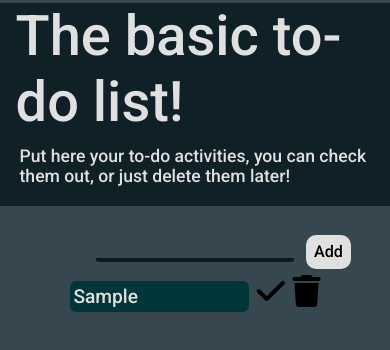
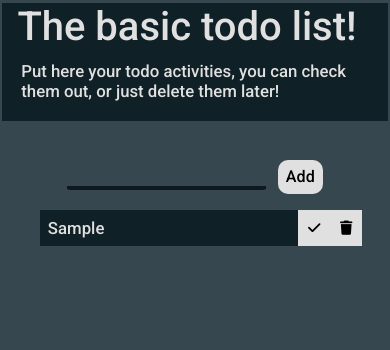
Before and after one commit to federicoig/todo-list, a plain HTML site: page index.html in a window 390 px wide. Both pictures are taken after typing "Sample" into the empty fields and a click on the button "Add". Drawn offline with Linux system fonts and the light colour scheme.

Commit message:
final buttons, added the check and delete features, new styles

```diff
--- a/app.js
+++ b/app.js
@@ -1,23 +1,15 @@
-let toDoList = document.querySelector("#to-do-list")
-let buttons = document.querySelector(".buttons")
-let paragraph = document.createElement("p")
-let checkButton = document.createElement("i")
-checkButton.setAttribute("onclick", "done()")
-let deleteButton = document.createElement("i")
-checkButton.className = "fas fa-check fa-2x"
-deleteButton.className = "fas fa-trash fa-2x"
-paragraph.className = "to-do"
-let activities = []
+const button = document.querySelector("form.button")
+const todoList = document.querySelector(".todo-list")
 
 function addAnimation(button){
+    button.classList.remove("button:hover")
     button.classList.add("clicked-button")
-    setTimeout(function(){removeAnimation(button)}, 400)
-    button.classList.remove("unclick-button")
+    setTimeout(function(){removeAnimation(button)}, 450)
 }
-    function removeAnimation(button){
-        button.classList.remove("clicked-button")
-        button.classList.add("unclick-button")
-    }
+
+function removeAnimation(button){
+    button.classList.remove("clicked-button")
+}
 
 function addActivities(){
     let activity = document.querySelector("#activity")
@@ -25,18 +17,59 @@ function addActivities(){
         console.log("ERROR")
     }
     else {
-        paragraph.innerHTML = activity.value
-        activities.push(paragraph)
-        toDoList.appendChild(paragraph.cloneNode(true))
-        toDoList.appendChild(checkButton.cloneNode(true))
-        toDoList.appendChild(deleteButton.cloneNode(true))
+        //Todo DIV
+        const todoDiv = document.createElement("div")
+        todoDiv.classList.add("todo")
+        //Create li
+        const newTodo = document.createElement("li")
+        newTodo.classList.add("newTodo")
+        newTodo.innerText = activity.value
+        todoDiv.appendChild(newTodo)
+        //Check button
+        const completeButton = document.createElement("i")
+        completeButton.innerHTML = "<i class='fas fa-check x2'></i>"
+        completeButton.classList.add("complete-button")
+        todoDiv.appendChild(completeButton)
+        //Delete button
+        const deleteButton = document.createElement("i")
+        deleteButton.innerHTML = "<i class='fas fa-trash x2'></i>"
+        deleteButton.classList.add("delete-button")
+        todoDiv.appendChild(deleteButton)
+        //append everything
+        todoList.appendChild(todoDiv)
         activity.value = ""
     }
 }
 
-function done(){
-    let toDo = document.querySelectorAll(".to-do")
-    toDo.style.backgroundColor = "#00c853"
-    toDo.style.transition = "0.3s ease-in"
-    toDo.style.textDecoration = "line-through"
+todoList.addEventListener("click", deleteActivity)
+
+function deleteActivity(event){
+    const item = event.target
+    if (item.classList[0] === "delete-button"){
+        const activity = item.parentElement
+        activity.style.opacity = "0"
+        setTimeout(function(){activity.remove();}, 700);
+    }
 }
+
+todoList.addEventListener("click", completeActivity)
+
+function completeActivity(event){
+    const item = event.target
+    if (item.classList[0] === "complete-button"){
+        const activity = item.previousSibling
+        activity.style.transition = "0.3s ease-in-out"
+        activity.style.backgroundColor = "#00c853"
+        activity.style.textDecoration = "line-through"
+    }
+}
+
+let activity = document.querySelector("#activity")
+activity.addEventListener("keydown", addButton)
+
+function addButton(event){
+    if (event.keyCode === 13){
+        addActivities()
+        event.preventDefault()
+    }
+}
--- a/index.html
+++ b/index.html
@@ -10,19 +10,19 @@
 </head>
 <body>
     <div class="title">
-        <h2>The basic to-do list!</h2>
-        <p>Put here your to-do activities, you can check them out, or just delete them later!</p>
+        <h2>The basic todo list!</h2>
+        <p>Put here your todo activities, you can check them out, or just delete them later!</p>
     </div>
     <div>
-        <div class="form">
-            <input id="activity" type="text">
+        <form>
+            <input maxlength="50" autocomplete="off" id="activity" type="text">
             <button onclick="addActivities(), addAnimation(this)" type="button">Add</button>
-        </div>
+        </form>
     </div>
-    <div>
-        <div id="to-do-list">
+    <div class="todo-container">
+        <ul class="todo-list">
 
-        </div>
+        </ul>
     </div>
     <script src="app.js"></script>
 </body>
--- a/styles/main.scss
+++ b/styles/main.scss
@@ -2,7 +2,8 @@ $font-roboto: 'Roboto', sans-serif;
 $blue-grey: #37474f;
 $darker-blue-grey: #102027;
 $light-grey: #e0e0e0;
-$light-green: #00c853;
+$material-green: #00c853;
+$material-red: #f44336;
 
 .title {
     display: grid;
@@ -30,12 +31,14 @@ body {
 
 ////////////////////////////////////////////
 
-.form {
-    text-align: center;
+form {
+    display: flex;
+    justify-content: center;
+    align-items: center;
+    margin-top: 3%;
     input {
         outline: none;
         background-color: $blue-grey;
-        margin-top: 3%;
         width: 30%;
         padding: 0.5%;
         border: none;
@@ -47,74 +50,79 @@ body {
         color: $light-grey
     }
     button {
-        position: absolute;
         cursor: pointer;
         outline: none;
         padding: 1%;
-        margin-left: 1%;
-        margin-top: 2.85%;
         border: none;
+        margin-left: 2%;
         background-color: $light-grey;
         border-radius: 10px;
         font: 101% $font-roboto;
+        transition: 0.3s ease-in;
+
     }
-    .clicked-button {
-        padding: 0.9%;
-        background-color: $light-green;
+    button:hover{
+        color: $light-grey;
+        background-color: $darker-blue-grey;
+    }
+    .clicked-button:not():hover {
+        color: $darker-blue-grey;
+        background-color: $light-grey;
         transition: 0.2s ease-in-out;
-        box-shadow: 0.5px 0.5px 0.5px 2px $darker-blue-grey;
-    }
-    .unclick-button {
-        padding: 1%;
-        box-shadow: 0px;
-        transition: 0.2s;
-        background-color: $light-grey;
     }
 }
 
-#to-do-list {
-    display: block;
-    text-align: center;
-    .to-do {
-        display: inline-block;
-        text-align: left;
-        background-color: #00363a;
-        width: 44%;
+.todo {
+    display: flex;
+    justify-content: center;
+    align-items: center;
+    margin-top: 1.5%;
+    opacity: 1;
+    transition: opacity 700ms ease;
+    .newTodo{
+        list-style: none;
+        background: $darker-blue-grey;
         color: $light-grey;
-        font: 120% $font-roboto;
-        padding: 1%;
-        border-radius: 6px;
+        font: 130% $font-roboto;
+        padding: 1.5%;
+        width: 40%;
     }
-    .fa-check {
+    .complete-button,
+    .delete-button {
         cursor: pointer;
-        margin-left: 2%;
+        padding: 1.66%;
+        background: $light-grey;
+        font-size: 115%;
+        transition: 0.2s ease-in;
     }
-    .fa-trash {
-        cursor: pointer;
-        margin-left: 2%;
+    i.complete-button:hover {
+        color: $light-grey;
+        background: $material-green;
     }
-}
-
-.to-do-cross-out {
-    transition: 0.3s ease-in;
-    padding: 1.5%;
-    background-color: $light-green;
-    text-decoration: line-through;
+    i.delete-button:hover {
+        color: $light-grey;
+        background: $material-red;
+    }
 }
 
 @media (max-width: 450px) and (max-height: 850px) {
     .title {
         display: block;
+        margin: 0.5%;
         h2 {
-            font-size: 350%;
+            font-size: 250%;
         }
         p {
-            font-size: 110%;
+            font-size: 105%;
             padding-bottom: 5%;
             margin-left: 5%;
         }
     }
-    .form {
+    form {
+        display: flex;
+        justify-content: center;
+        align-items: center;
+        margin-top: 10%;
         input {
             width: 50%;
         }
@@ -126,17 +134,38 @@ body {
             padding: 2%;
             margin-left: 3%;
         }
-        .clicked-button {
-            padding: 1.9%;
-            background-color: #00c853;
-            transition: 0.2s ease-in-out;
-            box-shadow: 0.5px 0.5px 0.5px 2px $darker-blue-grey;
+        .clicked-button:active {
+            color: $light-grey;
+            background-color: $darker-blue-grey;
         }
-        .unclick-button {
-            padding: 2%;
-            box-shadow: 0px;
-            transition: 0.2s;
-            background-color: $light-grey;
+    }
+    .todo {
+        display: flex;
+        justify-content: center;
+        align-items: center;
+        margin-top: 2%;
+        margin-right: 8%;
+        .newTodo{
+            width: 80%;
+            padding: 2.44%;
+            font-size: 105%;
+        }
+        .complete-button, .delete-button {
+            border: none;
+            font-size: 89%;
+            padding: 3%;
+        }
+        i.complete-button:active {
+            color: $light-grey;
+            background: $material-green;
+        }
+        i.delete-button:active {
+            color: $light-grey;
+            background: $material-red;
         }
     }
 }
+
+.fa-check, .fa-trash {
+    pointer-events: none;
+}
```
Also changed, not shown: styles/main.css, 1 other file.
